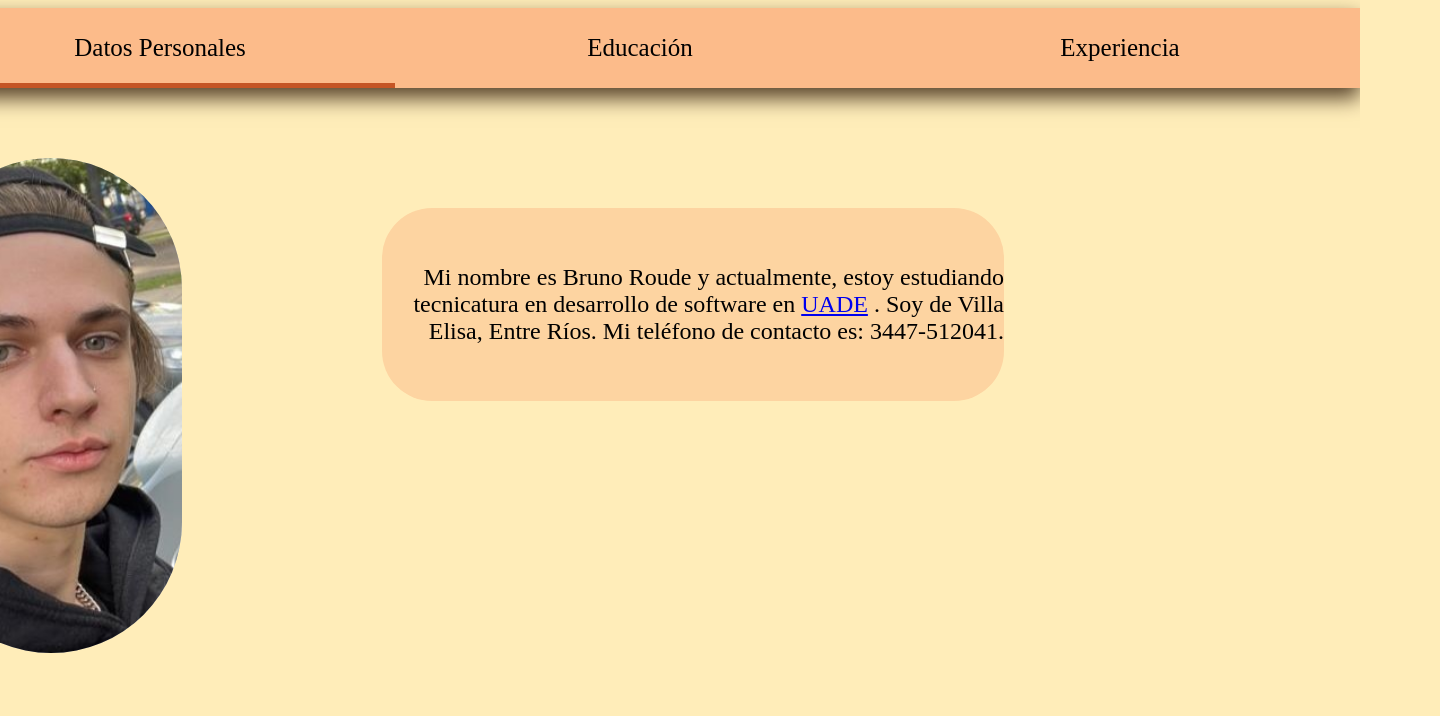
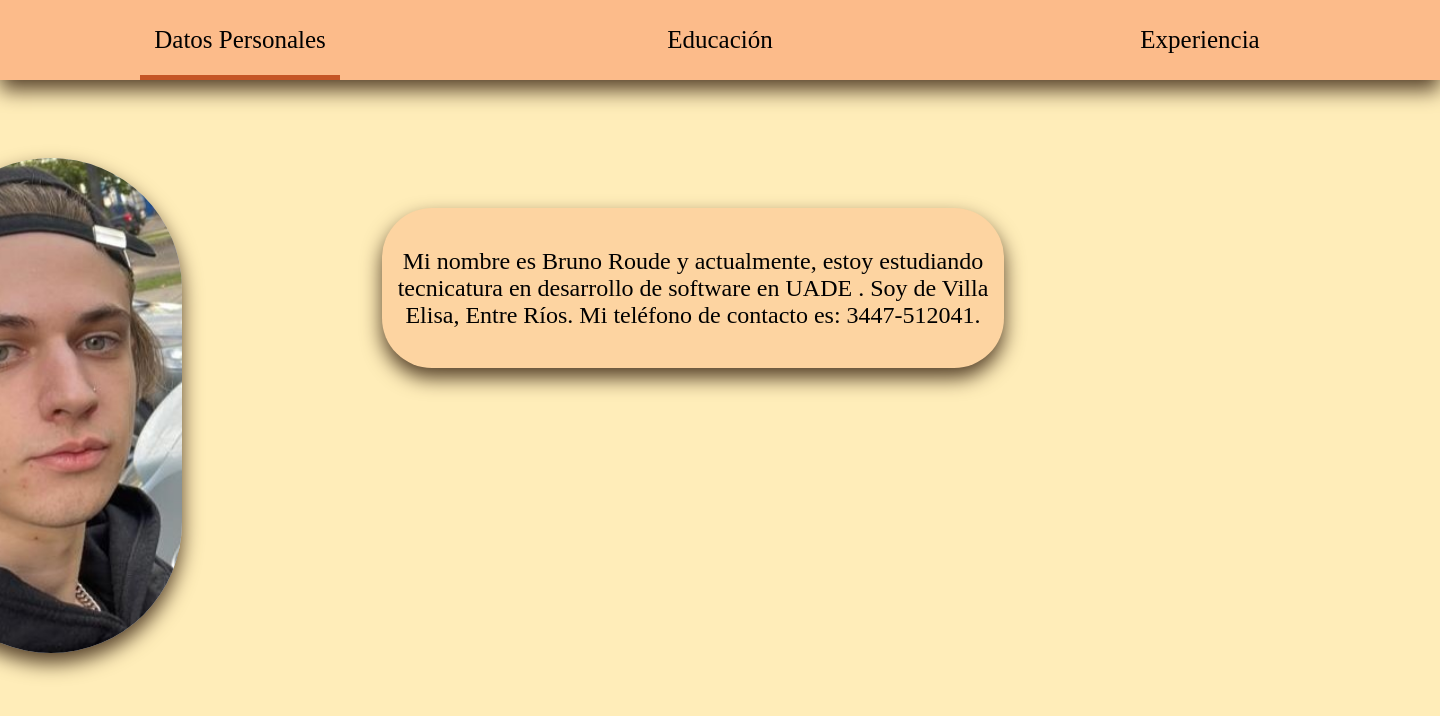
Before and after one commit to BrunoRouo/CV, a plain HTML site: page index.html in a window 1280 px wide. Shown: the whole page, 1440 px wide, since content can reach past the window. Drawn offline with Linux system fonts and the light colour scheme; a web font is replaced by a local one.

Commit message:
Add files via upload

```diff
--- a/Estilos/Style.css
+++ b/Estilos/Style.css
@@ -39,7 +39,7 @@ body
     flex-shrink: 0;
     border-radius: 300px;
     background: url(<path-to-image>), lightgray 50% / cover no-repeat;
-
+    box-shadow: 0 10px 20px 0 rgb(85, 64, 41)
     }
 
 #foto2
@@ -62,16 +62,17 @@ body
     align-items: center;
     justify-self: flex-end;
     width: 622px;
-    height: 193px;
+    height: 160px;
     flex-shrink: 0;
     color: #000;
-    text-align: right;
+    text-align: center;
     font-family: Alegreya SC;
     font-size: 24px;
     font-style: normal;
     font-weight: 400;
     line-height: none;
     border-radius: 50px;
+    box-shadow: 0 10px 20px 0 rgb(85, 64, 41)
     }
 
 .txt2
@@ -107,6 +108,8 @@ body
 
 .header
     {
+    left: 0;
+    top: 0;
     position: absolute;
     width: 1440px;
     height: 80px;
@@ -127,8 +130,7 @@ ul
 li
     {
     flex: 1;
-    width: 400px;
-
+    width: 200px;
     list-style: none;
     text-align: center;
     justify-content: center;
@@ -141,11 +143,10 @@ li
 
 .bar
     {
-
-    width: 33%;
+    width: 200px;
     height: 5px;
     position: absolute;
-    left: 0;
+    left: 140px;
     bottom: 0;
     background-color: #c55525;
     transition: 0.5s ease;
--- a/index.html
+++ b/index.html
@@ -42,7 +42,7 @@
 
         <div class="txt">
         <p>
-        Mi nombre es Bruno Roude y actualmente, estoy estudiando tecnicatura en desarrollo de software en <a href="https://www.uade.edu.ar">UADE</a> . Soy de Villa Elisa, Entre Ríos. Mi teléfono de contacto es: 3447-512041.</p>
+        Mi nombre es Bruno Roude y actualmente, estoy estudiando tecnicatura en desarrollo de software en <a href="https://www.uade.edu.ar"; style="text-decoration: none; color: black;">UADE</a> . Soy de Villa Elisa, Entre Ríos. Mi teléfono de contacto es: 3447-512041.</p>
         </div>
     </div>
 </body>
```
